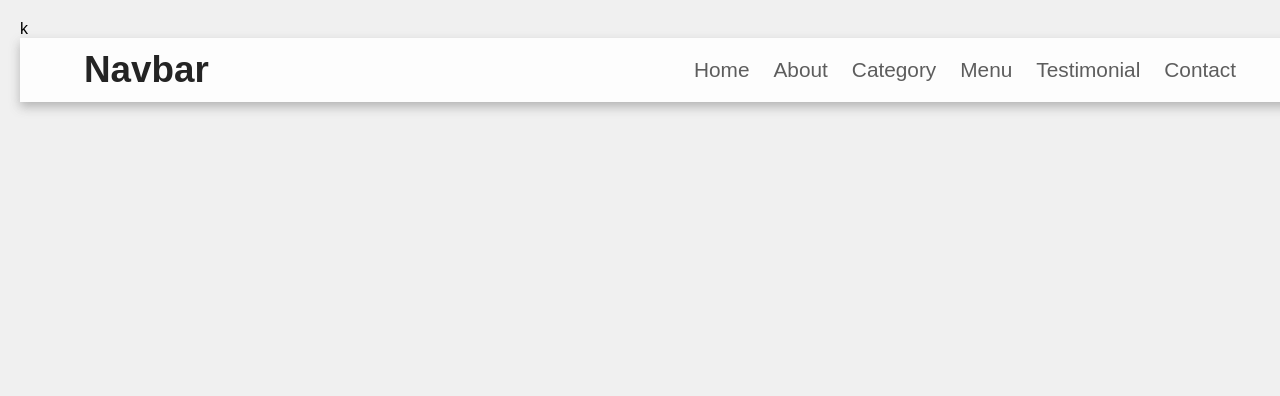
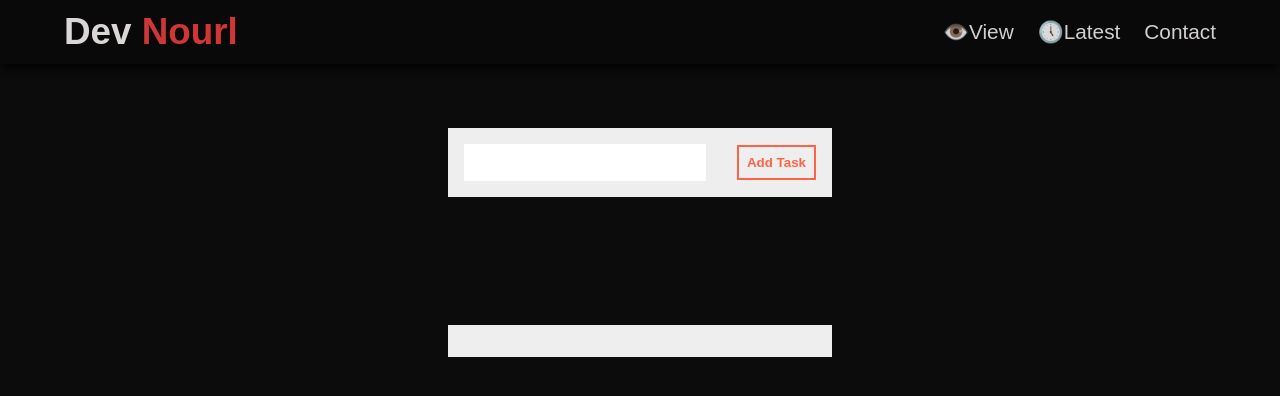
Before and after one commit to Mandla7784/clouds-Docker-journey, a plain HTML site: page src/index.html in a window 1280 px wide. Drawn offline with Linux system fonts and the light colour scheme.

Commit message:
changed back color to dark color

```diff
--- a/src/index.html
+++ b/src/index.html
@@ -5,10 +5,11 @@
     <meta name="viewport" content="width=device-width, initial-scale=1.0">
     <title>Document</title>
     <link rel="stylesheet" href="./styles/style.css">
-    <link rel="stylesheet" href="./styles/navabar.css">k
+    <link rel="stylesheet" href="./styles/navabar.css">
 </head>
 <body>
-        <nav class="navbar">
+
+  <nav class="navbar">
         <div class="navbar-container container">
             <input type="checkbox" name="" id="">
             <div class="hamburger-lines">
@@ -17,18 +18,22 @@
                 <span class="line line3"></span>
             </div>
             <ul class="menu-items">
-                <li><a href="#">Home</a></li>
-                <li><a href="#">About</a></li>
-                <li><a href="#">Category</a></li>
-                <li><a href="#">Menu</a></li>
-                <li><a href="#">Testimonial</a></li>
+                <li><a href="#">👁️View</a></li>
+                <li><a href="#"> 🕔Latest</a></li>
+
+
                 <li><a href="#">Contact</a></li>
             </ul>
-            <h1 class="logo">Navbar</h1>
+            <h1 class="logo">Dev <span style="color: rgb(245, 63, 63);">Nourl</span> </h1>
         </div>
     </nav>
-
-
+<div class="task-wrapper">
+	<div class="create">
+		<input type="text">
+		<button class="createBtn">Add Task</button>
+	</div>
+	<div class="tasks"></div>
+</div>
     <script src="./index.js"></script>
 </body>
 </html>
--- a/src/styles/navabar.css
+++ b/src/styles/navabar.css
@@ -22,13 +22,13 @@
 }
 
 .navbar {
-  box-shadow: 0px 5px 10px 0px #aaa;
+  box-shadow: 0px 5px 10px 0px #000000;
   position: fixed;
   width: 100%;
-  background: #fff;
-  color: #000;
+  background: #0a0a0a;
+  color: #fffbfb;
   opacity: 0.85;
-  z-index: 100;
+  z-index: 100;top: 0;
 }
 
 .navbar-container {
@@ -54,14 +54,14 @@
 }
 
 .navbar a {
-  color: #444;
+  color: #f8f3f3;
   text-decoration: none;
   font-weight: 500;
   transition: color 0.3s ease-in-out;
 }
 
 .navbar a:hover {
-  color: #117964;
+  color: #298ce9;
 }
 
 @media (max-width: 768px) {
@@ -129,7 +129,7 @@
 
   .navbar .menu-items {
     padding-top: 100px;
-    background: #fff;
+    background: #030303;
     height: 100vh;
     max-width: 300px;
     transform: translate(-150%);
@@ -138,7 +138,7 @@
     margin-left: -40px;
     padding-left: 40px;
     transition: transform 0.5s ease-in-out;
-    box-shadow: 5px 0px 10px 0px #aaa;
+    box-shadow: 5px 0px 10px 0px #000000;
     overflow: scroll;
   }
 
--- a/src/styles/style.css
+++ b/src/styles/style.css
@@ -1,6 +1,71 @@
-body{
-    background-color: #f0f0f0;
-    font-family: Arial, sans-serif;
-    margin: 0;
-    padding: 20px;
+* {
+	padding: 0;
+	margin: 0;
+	font-family: Arial, sans-serif;
+	box-sizing: border-box;
 }
+
+body {
+	min-height: 100vh;
+	display: flex;
+	justify-content: center;
+	align-items: baseline;
+    background-color: #0c0c0c;
+}
+
+.task-wrapper {
+	width: 24rem;
+}
+
+.create,
+.tasks {
+	margin-top: 8rem;
+	padding: 1rem;
+	background: #eee;
+	color: white;
+	display: flex;
+	justify-content: space-between;
+	gap: 1rem;
+	align-items: center;
+}
+
+.create input {
+	border: none;
+	padding: 0.5rem;
+	font-size: 1.1rem;
+}
+
+.createBtn,
+.deleteBtn {
+	border: 2px solid tomato;
+	padding: 0.5rem;
+	color: tomato;
+	background: transparent;
+	cursor: pointer;
+	font-weight: bold;
+	transition: 0.3s background, 0.3s color;
+}
+
+.createBtn:hover,
+.deleteBtn:hover {
+	background: tomato;
+	color: white;
+}
+
+.tasks {
+	justify-content: baseline;
+	flex-direction: column;
+	align-items: center;
+}
+
+.task {
+	display: flex;
+	justify-content: space-between;
+	align-items: center;
+	width: 100%;
+	gap: 1rem;
+	background: white;
+	color: black;
+	font-weight: bold;
+	padding: 1rem;
+}
```
